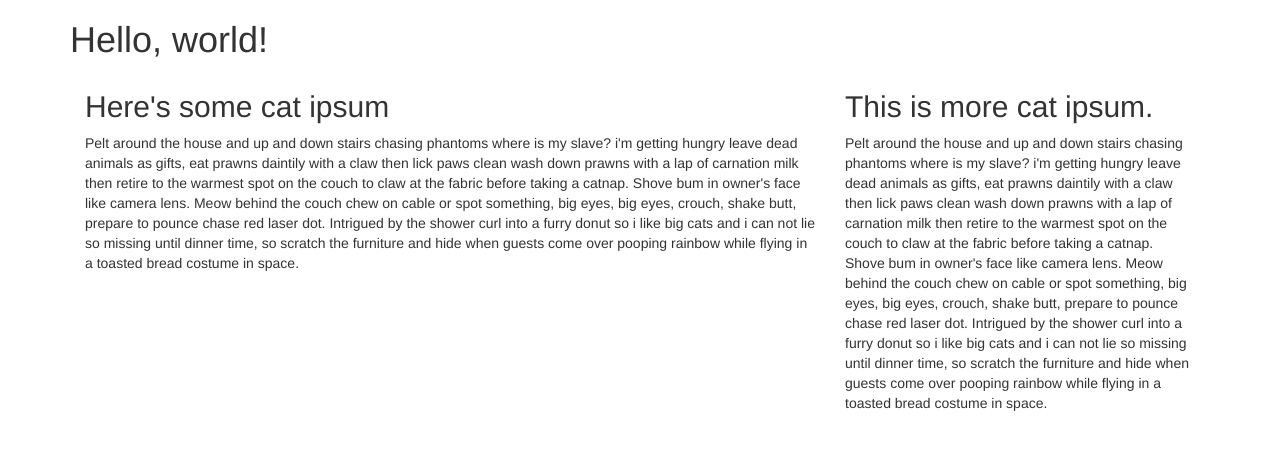
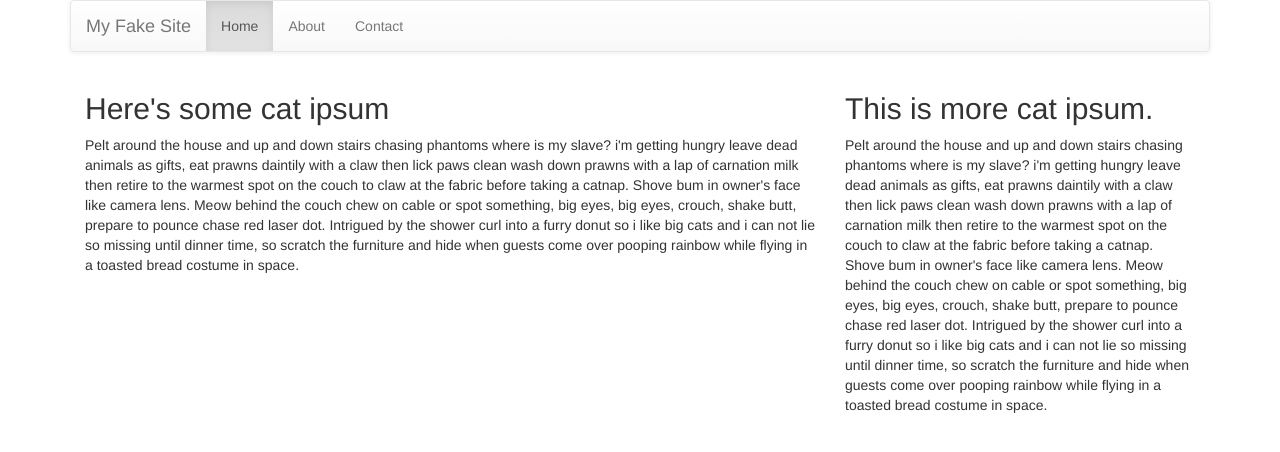
Before and after one commit to KatieMFritz/codelab-twitter-bootstrap, a plain HTML site: page index.html in a window 1280 px wide. Drawn offline with nearby package versions, Linux system fonts and the light colour scheme.

Commit message:
add and customize navbar

```diff
--- a/index.html
+++ b/index.html
@@ -20,7 +20,29 @@
   </head>
   <body class="container">
     <header>
-      <h1>Hello, world!</h1>
+      <nav class="navbar navbar-default">
+        <div class="container-fluid">
+          <!-- Brand and toggle get grouped for better mobile display -->
+          <div class="navbar-header">
+            <button type="button" class="navbar-toggle collapsed" data-toggle="collapse" data-target="#bs-example-navbar-collapse-1" aria-expanded="false">
+              <span class="sr-only">Toggle navigation</span>
+              <span class="icon-bar"></span>
+              <span class="icon-bar"></span>
+              <span class="icon-bar"></span>
+            </button>
+            <a class="navbar-brand" href="#">My Fake Site</a>
+          </div>
+
+          <!-- Collect the nav links, forms, and other content for toggling -->
+          <div class="collapse navbar-collapse" id="bs-example-navbar-collapse-1">
+            <ul class="nav navbar-nav">
+              <li class="active"><a href="#">Home <span class="sr-only">(current)</span></a></li>
+              <li><a href="#">About</a></li>
+              <li><a href="#">Contact</a></li>
+            </ul>
+          </div><!-- /.navbar-collapse -->
+        </div><!-- /.container-fluid -->
+      </nav>
     </header>
     <main>
       <div class="col-xs-12 col-lg-8">
```
